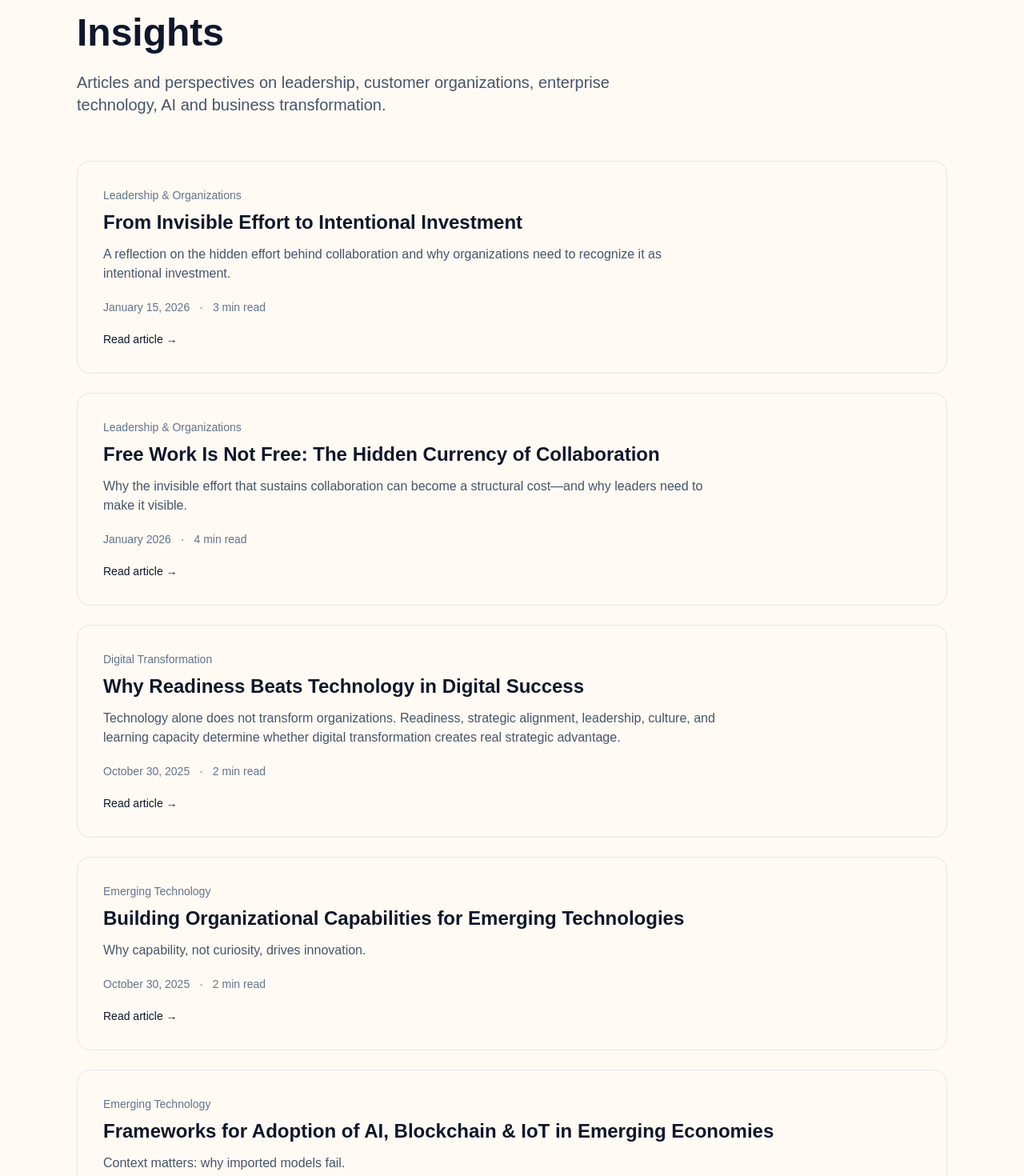
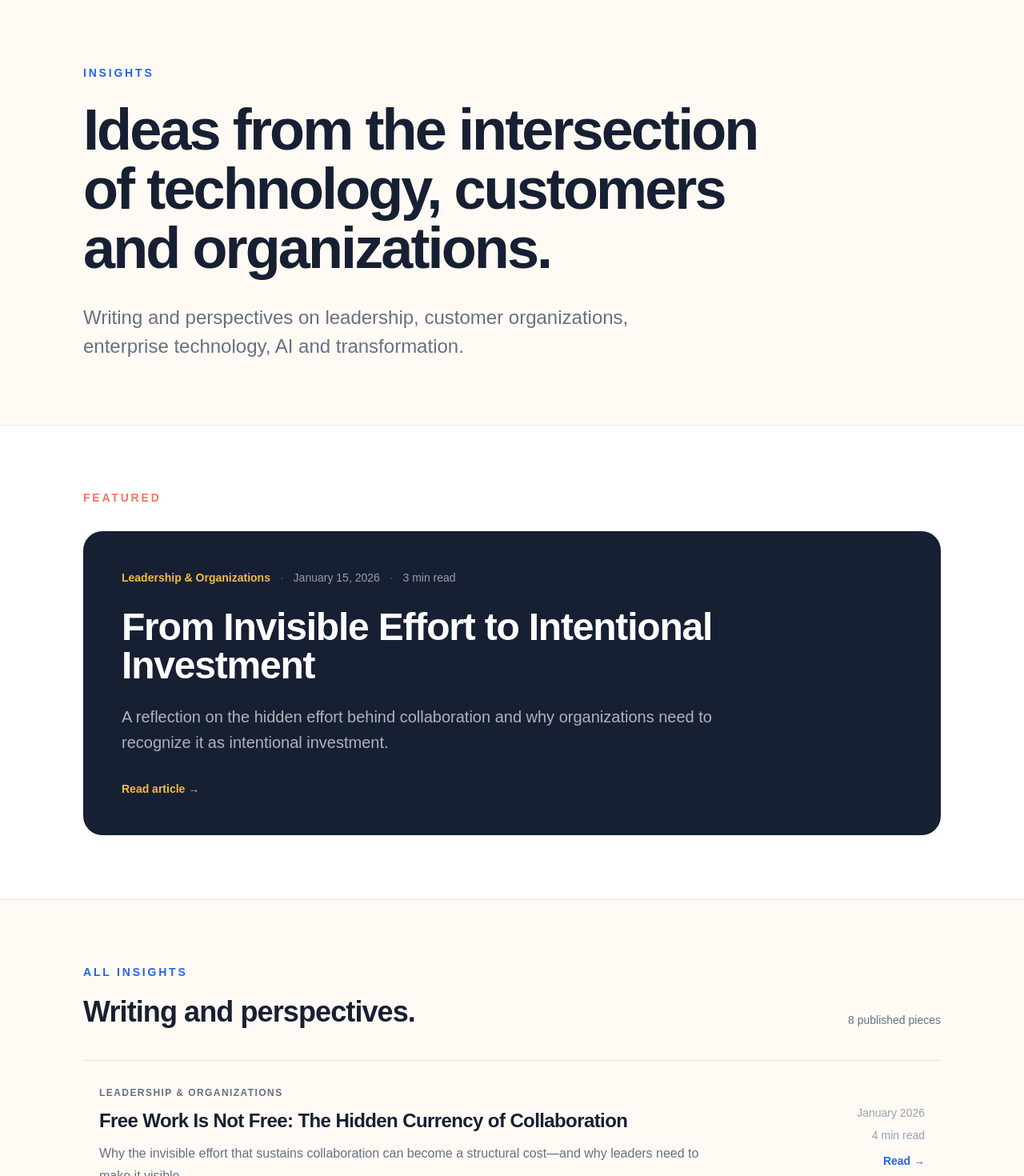
Before and after one commit to ps-leadership/executive-platform, a Next.js app: page /insights in a window 1280 px wide. Shown: the part 200-1670 px from the top of the page at 80% size. Built offline with nearby package versions, Linux system fonts and the light colour scheme.

Commit message:
Refine insights presentation and article metadata

```diff
--- a/app/insights/page.tsx
+++ b/app/insights/page.tsx
@@ -2,55 +2,156 @@ import Link from "next/link";
 import { articles } from "@/data/articles";
 
 export default function InsightsPage() {
+  const featured = articles.find((article) => article.featured) ?? articles[0];
+
+  const remaining = articles.filter(
+    (article) => article.slug !== featured.slug
+  );
+
   return (
-    <main className="mx-auto max-w-6xl px-8 py-20">
+    <main className="min-h-screen bg-[#fffaf3]">
+
+      {/* Header */}
+      <section className="mx-auto max-w-6xl px-8 pb-20 pt-20 md:px-10 md:pt-24">
         <Link
           href="/"
-        className="inline-flex items-center text-sm font-medium text-slate-600 hover:text-slate-900"
+          className="text-sm font-semibold text-[#667085] transition hover:text-[#2563eb]"
         >
           ← Back to Home
         </Link>
 
-      <h1 className="mt-8 text-5xl font-bold text-slate-900">
+        <div className="mt-20 max-w-4xl">
+          <p className="text-sm font-semibold uppercase tracking-[0.2em] text-[#2563eb]">
             Insights
+          </p>
+
+          <h1 className="mt-6 text-5xl font-semibold leading-[1.03] tracking-[-0.04em] text-[#172033] md:text-7xl">
+            Ideas from the intersection of technology, customers and
+            organizations.
           </h1>
 
-      <p className="mt-6 max-w-3xl text-xl text-slate-600">
-        Articles and perspectives on leadership, customer organizations,
-        enterprise technology, AI and business transformation.
+          <p className="mt-8 max-w-3xl text-xl leading-8 text-[#667085] md:text-2xl md:leading-9">
+            Writing and perspectives on leadership, customer organizations,
+            enterprise technology, AI and transformation.
+          </p>
+        </div>
+      </section>
+
+      {/* Featured Article */}
+      <section className="border-y border-[#172033]/10 bg-white">
+        <div className="mx-auto max-w-6xl px-8 py-20 md:px-10">
+          <p className="text-sm font-semibold uppercase tracking-[0.2em] text-[#f97360]">
+            Featured
           </p>
 
-      <div className="mt-14 space-y-6">
-        {articles.map((article) => (
+          <Link
+            href={`/insights/${featured.slug}`}
+            className="group mt-8 block rounded-3xl bg-[#172033] p-8 text-white transition duration-300 hover:-translate-y-1 md:p-12"
+          >
+            <div className="flex flex-wrap items-center gap-3 text-sm">
+              <span className="font-semibold text-[#f4b942]">
+                {featured.category}
+              </span>
+
+              <span className="text-white/30">·</span>
+
+              <span className="text-white/55">
+                {featured.date}
+              </span>
+
+              <span className="text-white/30">·</span>
+
+              <span className="text-white/55">
+                {featured.readingTime}
+              </span>
+            </div>
+
+            <h2 className="mt-7 max-w-4xl text-3xl font-semibold tracking-tight md:text-5xl">
+              {featured.title}
+            </h2>
+
+            <p className="mt-6 max-w-3xl text-lg leading-8 text-white/65 md:text-xl">
+              {featured.excerpt}
+            </p>
+
+            <div className="mt-8 text-sm font-semibold text-[#f4b942]">
+              Read article →
+            </div>
+          </Link>
+        </div>
+      </section>
+
+      {/* Article List */}
+      <section className="bg-[#fffaf3]">
+        <div className="mx-auto max-w-6xl px-8 py-20 md:px-10">
+
+          <div className="flex items-end justify-between gap-6">
+            <div>
+              <p className="text-sm font-semibold uppercase tracking-[0.2em] text-[#2563eb]">
+                All Insights
+              </p>
+
+              <h2 className="mt-5 text-4xl font-semibold tracking-tight text-[#172033]">
+                Writing and perspectives.
+              </h2>
+            </div>
+
+            <span className="hidden text-sm font-medium text-[#667085] md:block">
+              {articles.length} published pieces
+            </span>
+          </div>
+
+          <div className="mt-10 border-t border-[#172033]/10">
+
+            {remaining.map((article) => (
               <Link
                 key={article.slug}
                 href={`/insights/${article.slug}`}
-            className="group block rounded-2xl border border-slate-200 p-8 transition hover:border-slate-300 hover:shadow-md"
+                className="group block border-b border-[#172033]/10 py-8 transition hover:bg-white md:px-5"
               >
-            <div className="text-sm font-medium text-slate-500">
-              {article.category}
+                <div className="grid gap-4 md:grid-cols-[1fr_auto] md:items-center">
+
+                  {/* Main */}
+                  <div>
+
+                    <div className="flex flex-wrap items-center gap-3 text-xs font-semibold uppercase tracking-[0.12em] text-[#667085]">
+                      <span>{article.category}</span>
                     </div>
 
-            <h2 className="mt-2 text-2xl font-semibold text-slate-900 group-hover:text-slate-600">
+                    <h3 className="mt-3 max-w-4xl text-2xl font-semibold leading-tight tracking-tight text-[#172033] transition group-hover:text-[#2563eb]">
                       {article.title}
-            </h2>
+                    </h3>
 
-            <p className="mt-3 max-w-3xl text-slate-600">
+                    <p className="mt-3 max-w-3xl leading-7 text-[#667085]">
                       {article.excerpt}
                     </p>
 
-            <div className="mt-5 flex gap-3 text-sm text-slate-500">
-              <span>{article.date}</span>
-              <span>·</span>
-              <span>{article.readingTime}</span>
                   </div>
 
-            <div className="mt-5 text-sm font-medium text-slate-900">
-              Read article →
+                  {/* Metadata */}
+                  <div className="flex items-center gap-3 whitespace-nowrap text-sm text-[#98a2b3] md:flex-col md:items-end md:gap-2">
+
+                    <span>{article.date}</span>
+
+                    <span className="md:hidden">·</span>
+
+                    <span>{article.readingTime}</span>
+
+                    <span className="mt-1 hidden font-semibold text-[#2563eb] transition group-hover:translate-x-1 md:block">
+                      Read →
+                    </span>
+
+                  </div>
+
                 </div>
               </Link>
             ))}
+
           </div>
+
+        </div>
+      </section>
+
     </main>
   );
 }
--- a/data/articles.ts
+++ b/data/articles.ts
@@ -7,6 +7,7 @@ export type Article = {
   readingTime: string;
   sourceUrl: string;
   contentFile: string;
+  featured?: boolean;
 };
 
 export const articles: Article[] = [
@@ -21,6 +22,7 @@ export const articles: Article[] = [
     sourceUrl:
       "https://medium.com/@pri.bit/from-invisible-effort-to-intentional-investment-72f1cd938710",
     contentFile: "from-invisible-effort-to-intentional-investment.md",
+    featured: true,
   },
 
   {
@@ -48,6 +50,7 @@ export const articles: Article[] = [
       "https://medium.com/@pri.bit/why-readiness-beats-technology-in-digital-success-0575f24c4f76",
     contentFile: "why-readiness-beats-technology-in-digital-success.md",
   },
+
   {
     slug: "building-organizational-capabilities",
     title: "Building Organizational Capabilities for Emerging Technologies",
@@ -89,7 +92,8 @@ export const articles: Article[] = [
 
   {
     slug: "customer-experience-ai",
-  title: "Rethinking Customer Experience & Delivery: How AI Elevates Technical Engagement & Issue Resolution",
+    title:
+      "Rethinking Customer Experience & Delivery: How AI Elevates Technical Engagement & Issue Resolution",
     excerpt:
       "How AI can reshape technical customer engagement, delivery, and issue resolution.",
     date: "2025",
@@ -102,7 +106,8 @@ export const articles: Article[] = [
 
   {
     slug: "quiet-ai-advantage",
-  title: "The Quiet AI Advantage — How Everyday AI Turns Strategy into Execution",
+    title:
+      "The Quiet AI Advantage — How Everyday AI Turns Strategy into Execution",
     excerpt:
       "How everyday AI can translate strategic intent into practical execution.",
     date: "2025",
```
Lines whose indentation alone changed are shown as unchanged.
